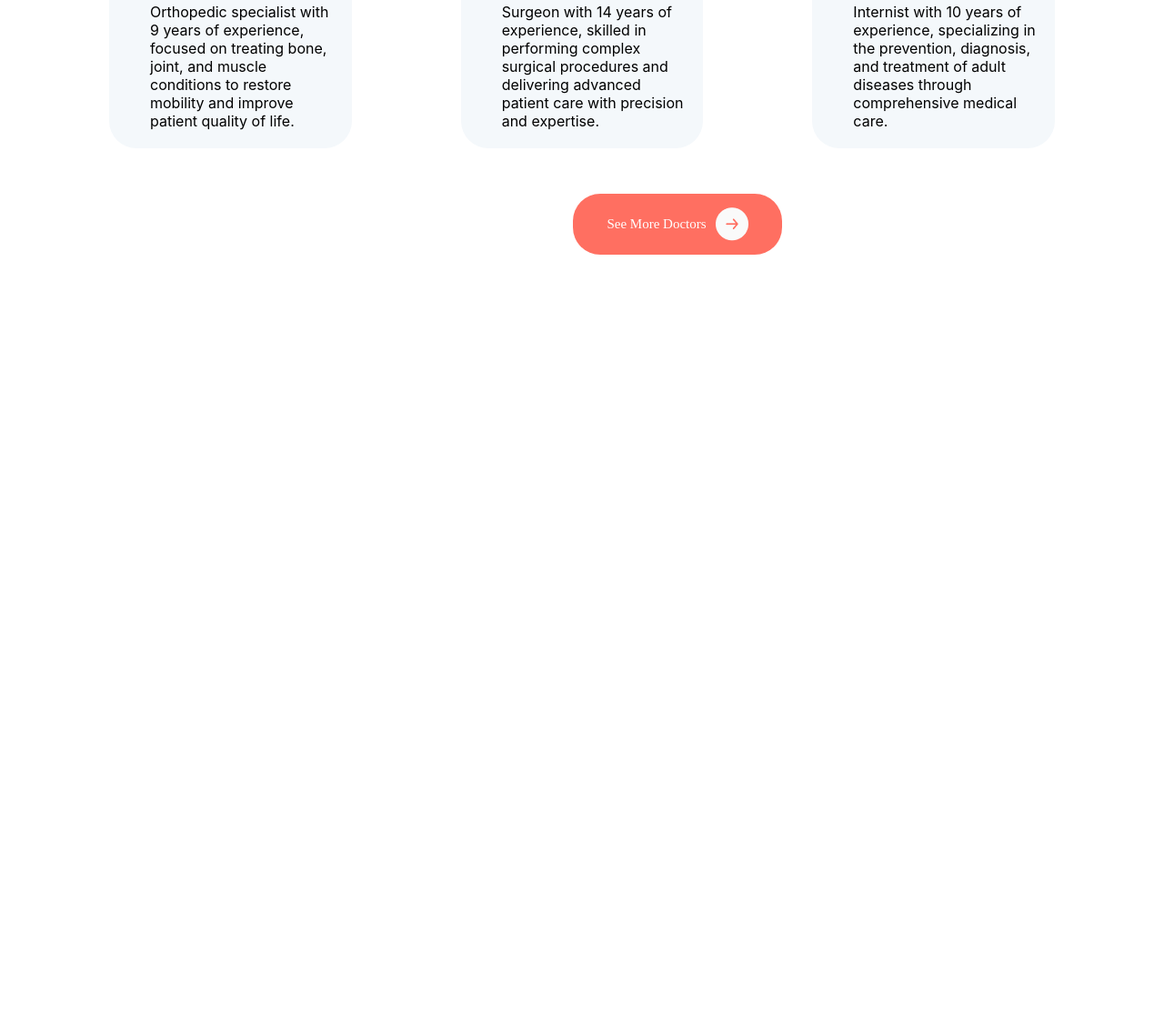
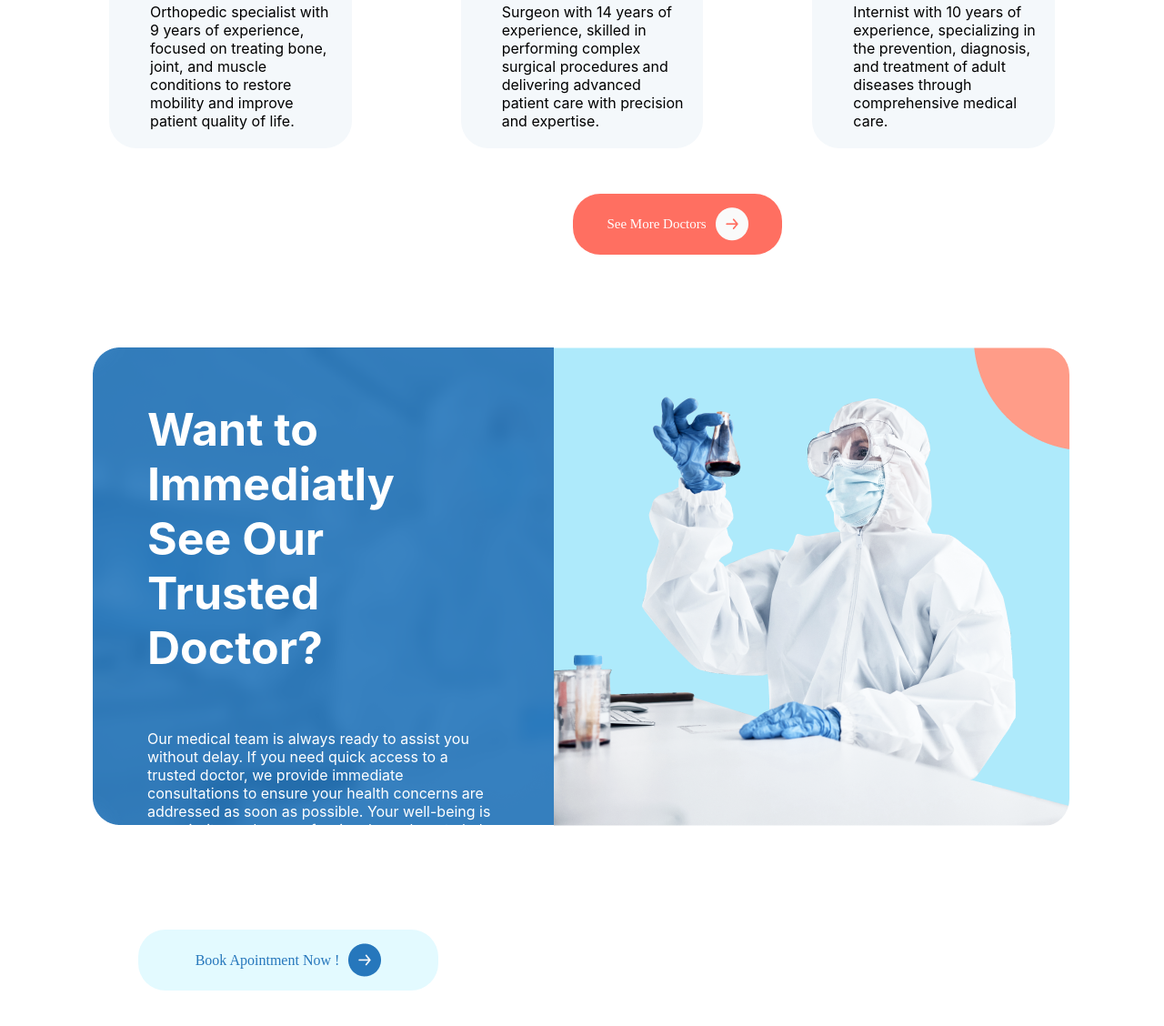
Before and after one commit to Oussamaycode/NLCLINIQUE-V2, a plain HTML site: page home.html in a window 1280 px wide. Shown: the part 4560-5688 px from the top of the page at 91% size. Before the commit the page ends 4890 px from the top, so only its background shows below. Drawn offline with Linux system fonts and the light colour scheme.

Commit message:
see doctors section completed

```diff
--- a/home.html
+++ b/home.html
@@ -287,4 +287,17 @@
                 <img src="images/arrow-right.png">
             </div>
         </section>
+        <div class="see-doctors">
+            <div class="sdleft">
+                <h1>Want to Immediatly<br>See Our Trusted Doctor?</h1>
+                <p>Our medical team is always ready to assist you without delay. If you need quick access to a trusted doctor, we provide immediate consultations to ensure your health concerns are addressed as soon as possible. Your well-being is our priority, and our professionals are here to help you right away.</p>
+                <div class="bookappointmentbtn">
+                    <a href="appointment.html">Book Apointment Now !</a>
+                    <img src="images/arrow-right2.png">
+                </div>
+            </div>
+            <div class="sdright">
+                <img src="Mask group.png">
+            </div>
+        </div>
 </body>
--- a/style.css
+++ b/style.css
@@ -707,3 +707,51 @@ h5{
   margin-top: 20px;
   margin-left: 25px;
 }
+
+.see-doctors{
+  display: flex;
+  justify-content: center;
+  border:2px solid;
+  border-radius: 30px;
+  border-color: #ffffff;
+  background-color: #ffffff;
+  margin: 100px;
+}
+.sdleft{
+  width: 813px;
+  background-image:url(images/Rectangle\ 96.png);
+  background-repeat: no-repeat;
+}
+
+.sdright img{
+  border-right: 2px solid;
+  color: #ffffff;
+  border-top-right-radius: 30px;
+  border-bottom-right-radius: 30px;
+}
+.sdleft h1{
+  font-size: 50px;
+  margin: 60px;
+  color: white;
+}
+.sdleft p{
+  color: white;
+  margin:60px;
+}
+.bookappointmentbtn{
+  display: flex;
+  align-items: center;
+  justify-content: center;
+  border-radius: 30px;
+  background:#e3faff;
+  width: 200px;
+  margin-top: 80px;
+  margin-left: 50px;
+  width: 300px;
+  padding: 15px;
+  gap:10px;
+}
+.bookappointmentbtn a{
+  text-decoration: none;
+  color: #2677bc;
+}
```
Also changed, not shown: Mask group.png (added), images/Rectangle 96.png (added), images/arrow-right2.png (added).
